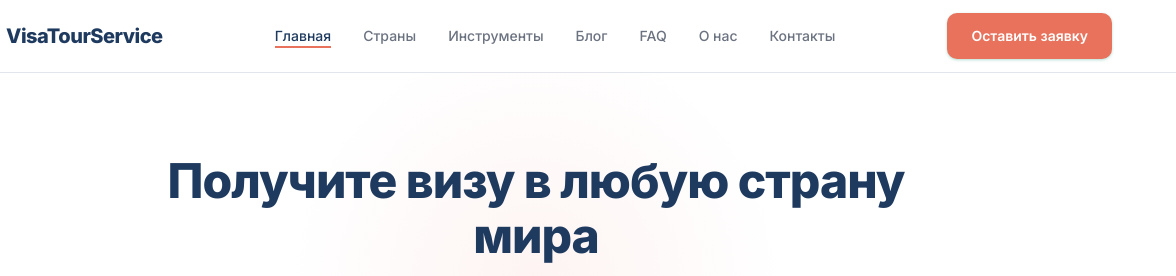
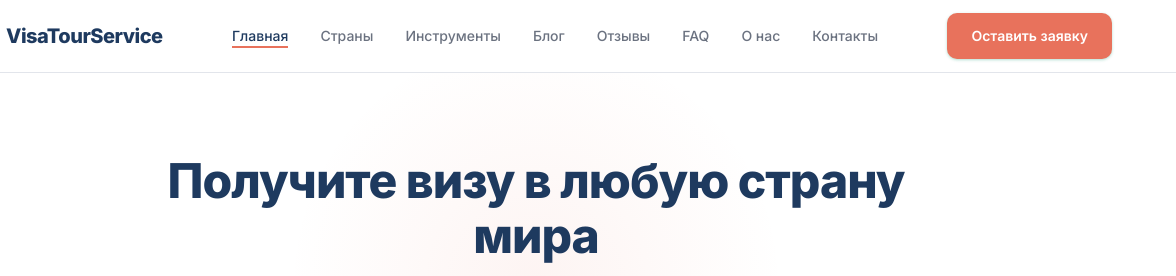
Before and after one commit to renjog78/visa-site, a plain HTML site: page index.html in a window 1280 px wide. Shown: the top 276 px of the page, 104-1280 px from the left. Drawn offline with Linux system fonts and the light colour scheme.

Commit message:
Возвращена ссылка на отзывы в навигацию

```diff
--- a/index.html
+++ b/index.html
@@ -16,6 +16,7 @@
         <li><a href="countries.html">Страны</a></li>
         <li><a href="tools.html">Инструменты</a></li>
         <li><a href="blog.html">Блог</a></li>
+        <li><a href="reviews.html">Отзывы</a></li>
         <li><a href="faq.html">FAQ</a></li>
         <li><a href="about.html">О нас</a></li>
         <li><a href="contact.html">Контакты</a></li>
```
Also changed, not shown: about.html (+1 -0 lines), apply.html (+1 -0 lines), blog.html (+1 -0 lines), contact.html (+1 -0 lines), countries.html (+1 -0 lines), faq.html (+1 -0 lines), reviews.html (+1 -0 lines), tools.html (+1 -0 lines).
